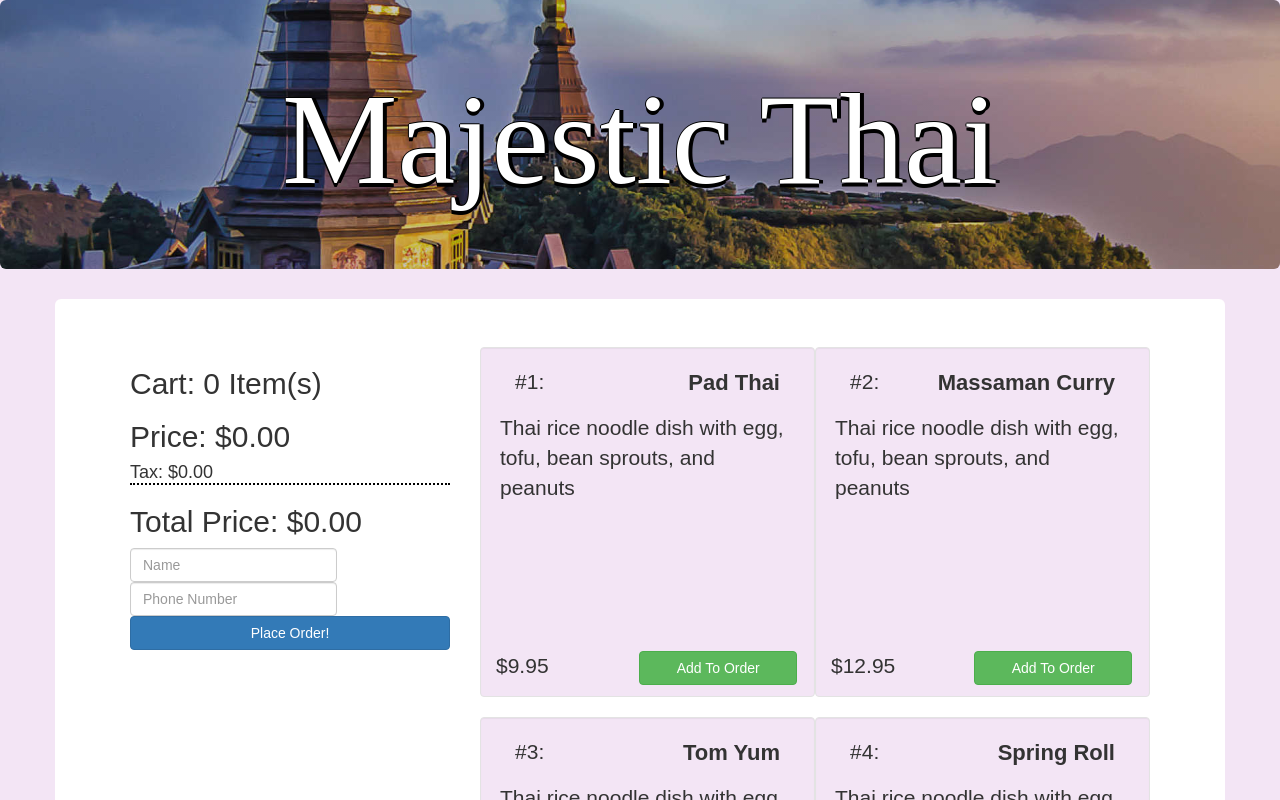
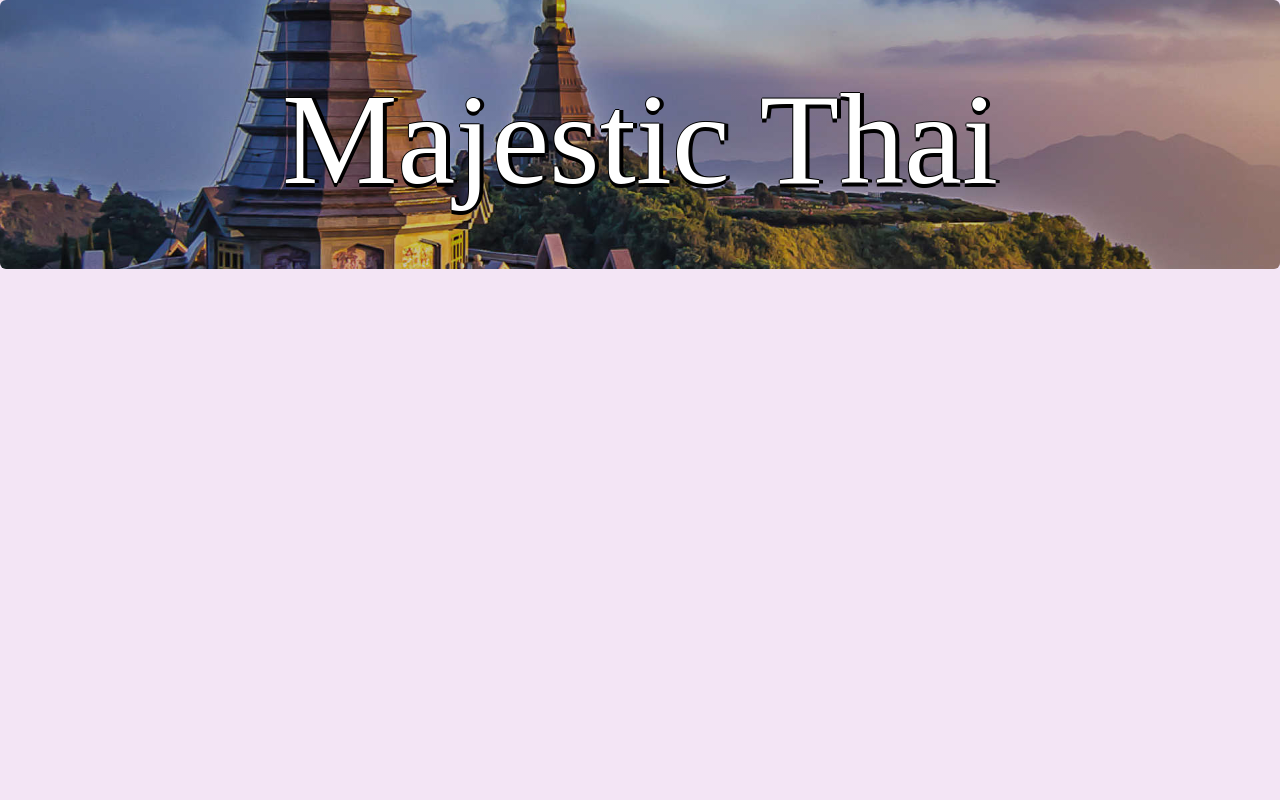
Before and after one commit to BradleyNR/react-thai, a React (Create React App) app: page /menu in a window 1280 px wide. Shown: the top 800 px of the page. Built offline with nearby package versions, Linux system fonts and the light colour scheme.

Commit message:
fixing routers

```diff
--- a/src/components/SplashPage.js
+++ b/src/components/SplashPage.js
@@ -13,7 +13,7 @@ class SplashPage extends Component{
       <div className='splash-page'>
         <h1 className='splash-title'>Welcome to Majestic Thai!</h1>
         <h4 className='splash-text'>We have been providing thai cusine and Lorem ipsum dolor sit amet, consectetur adipiscing elit, sed do eiusmod tempor incididunt ut labore et dolore magna aliqua. Ut enim ad minim veniam, quis nostrud exercitation ullamco laboris nisi ut aliquip ex ea commodo consequat. Duis aute irure dolor in reprehenderit in voluptate velit esse cillum dolore eu fugiat nulla pariatur. Excepteur sint occaecat cupidatat non proident, sunt in culpa qui officia deserunt mollit anim id est laborum.</h4>
-        <a href='/menu' className='col-md-4 col-md-offset-4 btn btn-primary'>View our Menu</a>
+        <a href='/react-thai/menu' className='col-md-4 col-md-offset-4 btn btn-primary'>View our Menu</a>
       </div>
     )
   }
--- a/src/layouts/base.js
+++ b/src/layouts/base.js
@@ -16,8 +16,8 @@ function BaseLayout(props){
 
         <main className='container'>
           <Route path='/react-thai/' exact component={SplashPage} />
-          <Route path='/menu' exact component={Homepage} />
-          <Route path='/orders' exact component={OrderPage} />
+          <Route path='/react-thai/menu' exact component={Homepage} />
+          <Route path='/react-thai/orders' exact component={OrderPage} />
         </main>
       </div>
     </Router>
```
